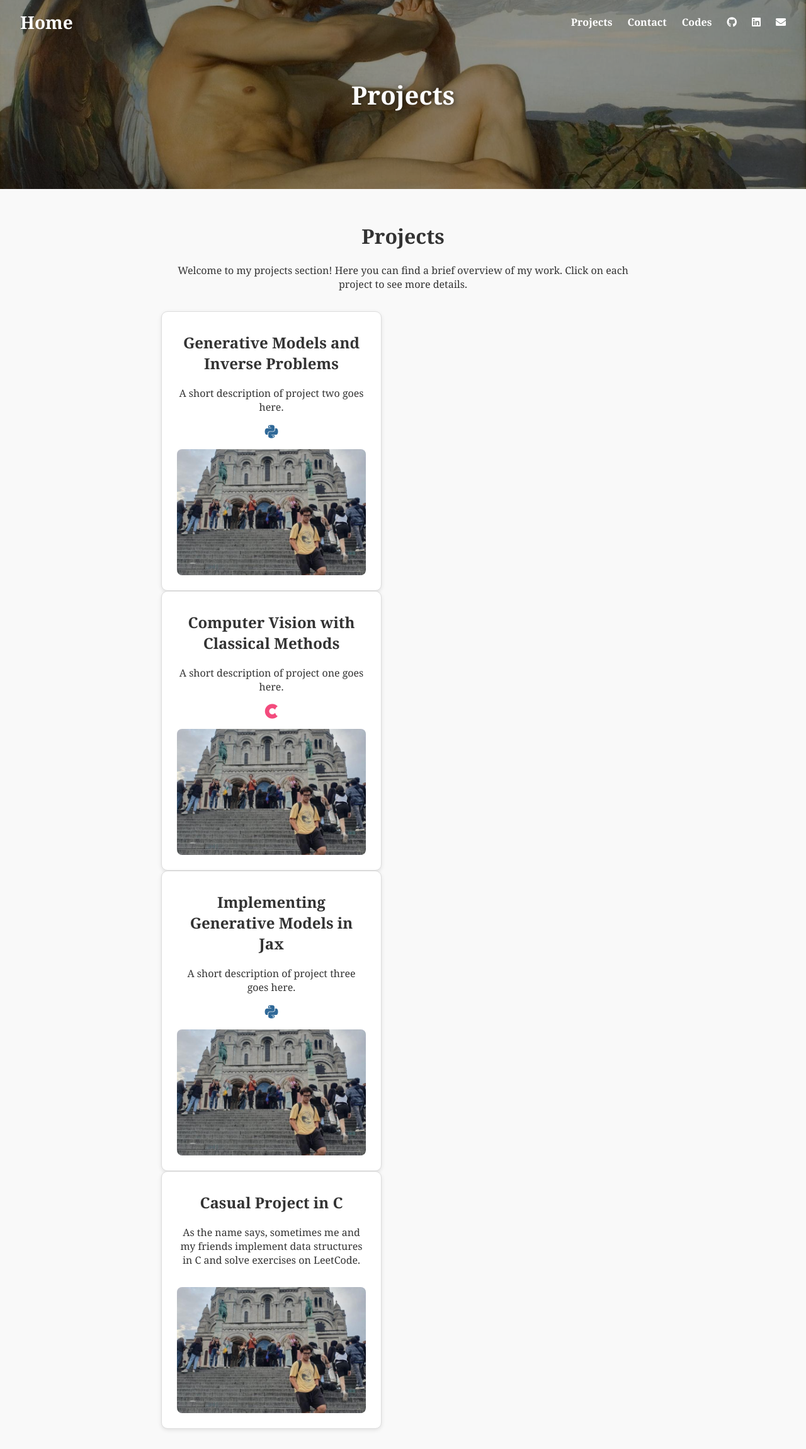
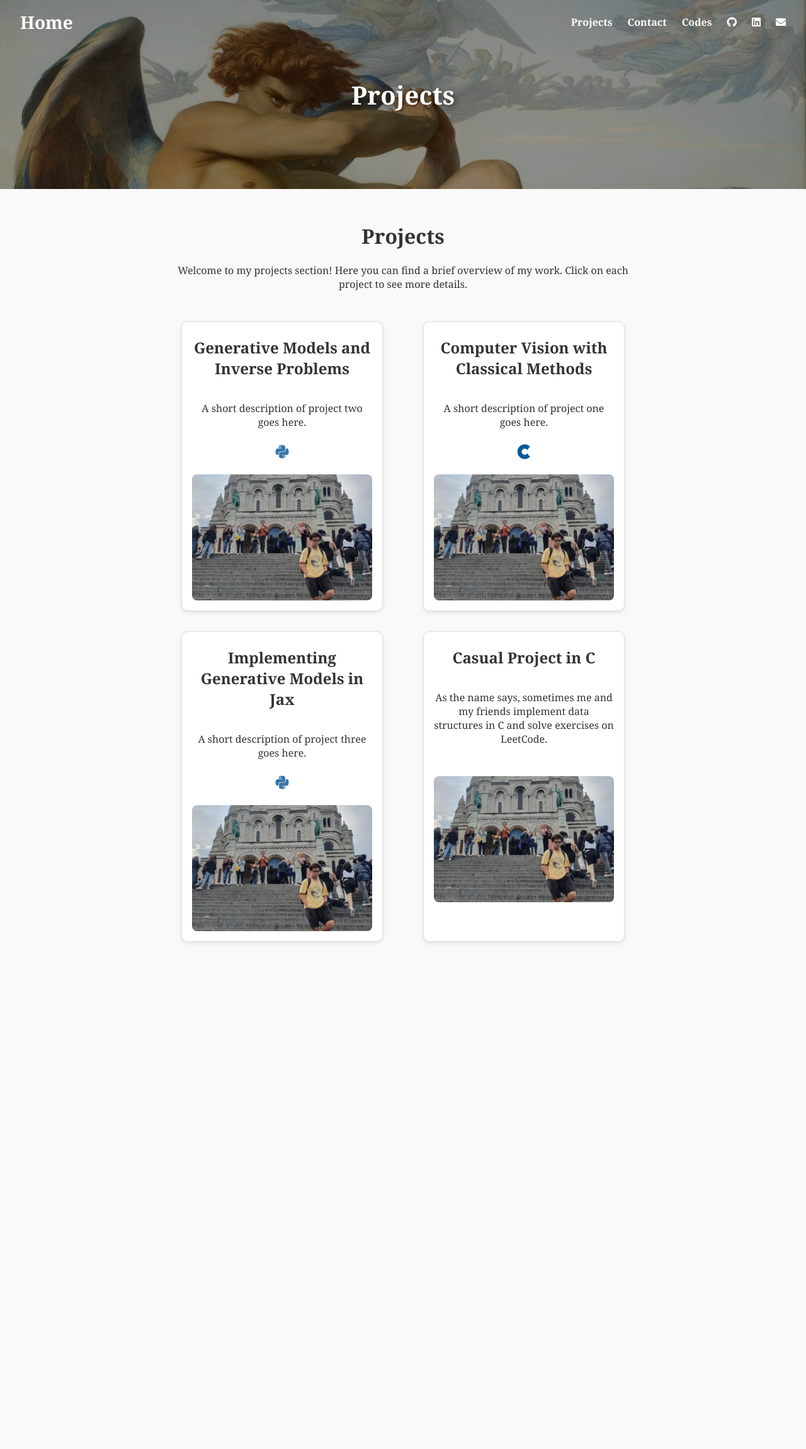
Before and after one commit to EwerthonMelzani/ewerthonmelzani.github.io, a Jekyll site: the page built from projects.md, in a window 1280 px wide. Shown: the whole page at 63% size. Built offline with Jekyll 4.4.1, drawn with Linux system fonts in a browser that asks for light colours; after the commit the page ends 1543 px from its top, so only the background shows below that.

Commit message:
The site with new layout

```diff
--- a/assets/css/style.css
+++ b/assets/css/style.css
@@ -31,7 +31,7 @@ body {
   aspect-ratio: 4 / 1;      /* Set a wide aspect ratio (e.g., 4/1 or 16/9) to keep the banner short. Adjust this ratio (e.g., 3/1 or 5/1) to match your desired look on desktop. This ensures consistent cropping across devices. */
   max-height: 300px;        /* Optional: Caps height at 300px for very wide screens, but may slightly affect cropping on ultra-wide displays. */
   background-size: cover;
-  background-position: 50% 50%;  /* Centers horizontally (50%) and focuses vertically (50% for center). Adjust the vertical % to target a specific "stripe" (e.g., 50% 0% for top, 50% 100% for bottom, or 50% 20% for an upper portion). */
+  background-position: 50% 20%;  /* Centers horizontally (50%) and focuses vertically (50% for center). Adjust the vertical % to target a specific "stripe" (e.g., 50% 0% for top, 50% 100% for bottom, or 50% 20% for an upper portion). */
   background-repeat: no-repeat;
   display: flex;
   flex-direction: column;
@@ -132,16 +132,28 @@ body {
 
 
 
+.projects-container {
+  display: grid;
+  grid-template-columns: repeat(auto-fit, minmax(280px, 1fr));
+  gap: 2rem;
+  padding: 1rem;
+  justify-items: center;
+}
+
 .project-card {
-  flex: 1 1 300px;
-  max-width: 350px;
-  padding: 1.5rem;
+  background: #fff;
   border: 1px solid #ddd;
   border-radius: 10px;
-  background-color: #fff;
   box-shadow: 0 2px 6px rgba(0,0,0,0.1);
+  padding: 1rem;
+  width: 100%;
+  max-width: 320px; /* keeps cards consistent */
   text-align: center;
+  display: flex;
+  flex-direction: column;
+  align-items: center;
 }
+
 
 .project-card h2 {
   margin-top: 0.5rem;
@@ -157,9 +169,10 @@ body {
   font-size: 1.5rem;
 }
 
-.project-icons i.fab.fa-python { color: #306998; }       /* Python blue */
-.project-icons i.fas.fa-c { color: #555555; }           /* C gray */
-.project-icons i.fab.fa-cuttlefish { color: #f34b7d; }  /* C++ pinkish */
+
+.project-icons i.fab.fa-python { color: #3776AB; }     /* Python blue */
+.project-icons i.fab.fa-cuttlefish { color: #00599C; } /* C++ (blue tone) */
+.project-icons i.fas.fa-c { color: #555555; }          /* fallback C */
 
 .project-image-container {
   position: relative;
@@ -196,3 +209,52 @@ body {
 .project-image-container:hover .read-more-link {
   opacity: 1;
 }
+
+
+
+
+
+
+
+
+
+
+
+
+
+
+
+/* MOBILE STYLES */
+@media (max-width: 768px) {
+  /* Banner */
+  .banner {
+    aspect-ratio: 3 / 2;   /* taller aspect ratio for phones */
+    max-height: none;      /* allow full height */
+    background-position: 50% 60%; /* show more of the lower image on mobile */
+  }
+
+  /* Navbar */
+  .navbar {
+    flex-direction: column;
+    align-items: center;
+    gap: 1rem;
+  }
+  .nav-left a {
+    font-size: 1.5rem; /* smaller Home on mobile */
+  }
+  .nav-right {
+    flex-direction: column;
+    gap: 0.5rem;
+  }
+
+  /* Projects container */
+  .projects-container {
+    grid-template-columns: 1fr; /* stack projects vertically on mobile */
+    gap: 1.5rem;
+    padding: 1rem 0.5rem;
+  }
+
+  .project-card {
+    max-width: 100%;
+  }
+}
```
